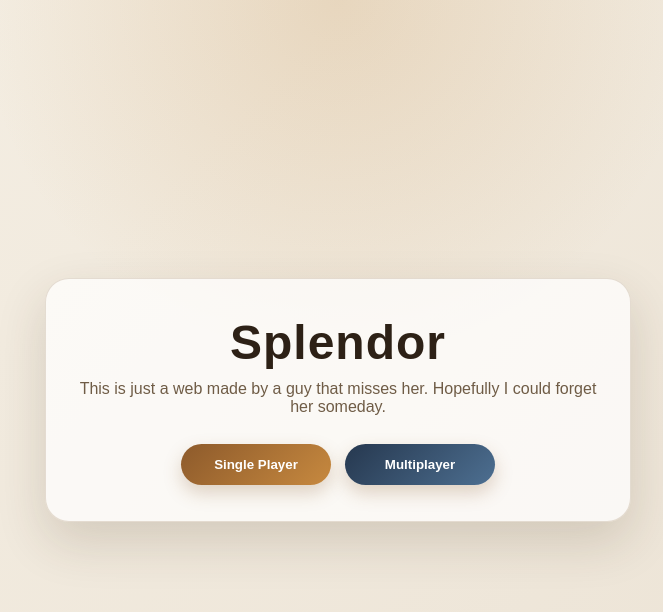
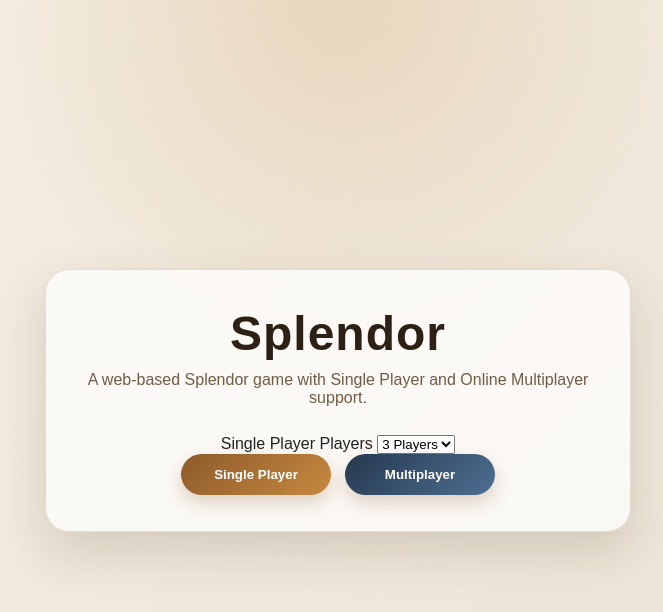
Before and after one commit to NguyenDucAnh20235585/Splendor-Online, a plain HTML site: page client/index.html in a window 1280 px wide. Shown: the whole page, without its empty margins (302-965 px from the left). Drawn offline with nearby package versions, Linux system fonts and the light colour scheme; no server answers.

Commit message:
fix minor details

```diff
--- a/client/index.html
+++ b/client/index.html
@@ -14,7 +14,16 @@
     <div class="home-card">
       <h1>Splendor</h1>
       <div class="home-subtitle">
-        This is just a web made by a guy that misses her. Hopefully I could forget her someday.
+        A web-based Splendor game with Single Player and Online Multiplayer support.
+      </div>
+
+      <div class="setupField">
+        <label for="playerCountSelect">Single Player Players</label>
+        <select id="playerCountSelect">
+          <option value="2">2 Players</option>
+          <option value="3" selected>3 Players</option>
+          <option value="4">4 Players</option>
+        </select>
       </div>
 
       <div class="home-actions">
--- a/server/package.json
+++ b/server/package.json
@@ -6,6 +6,7 @@
         "start": "node server.js"
     },
     "dependencies": {
+        "express": "^5.2.1",
         "socket.io": "^4.8.1"
     }
 }
```
Also changed, not shown: server/server.js (+12 -1 lines), 1 other file.
